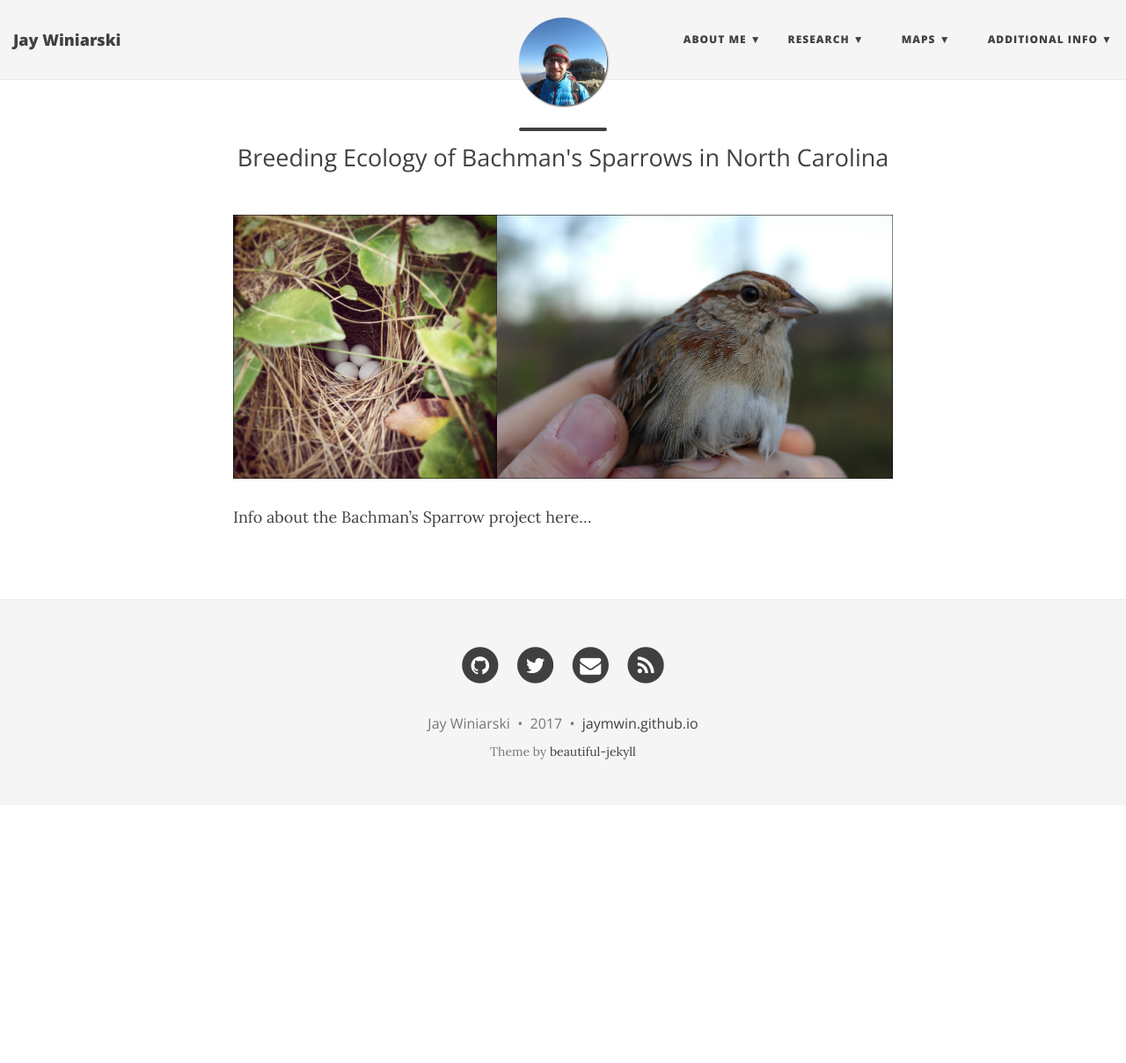
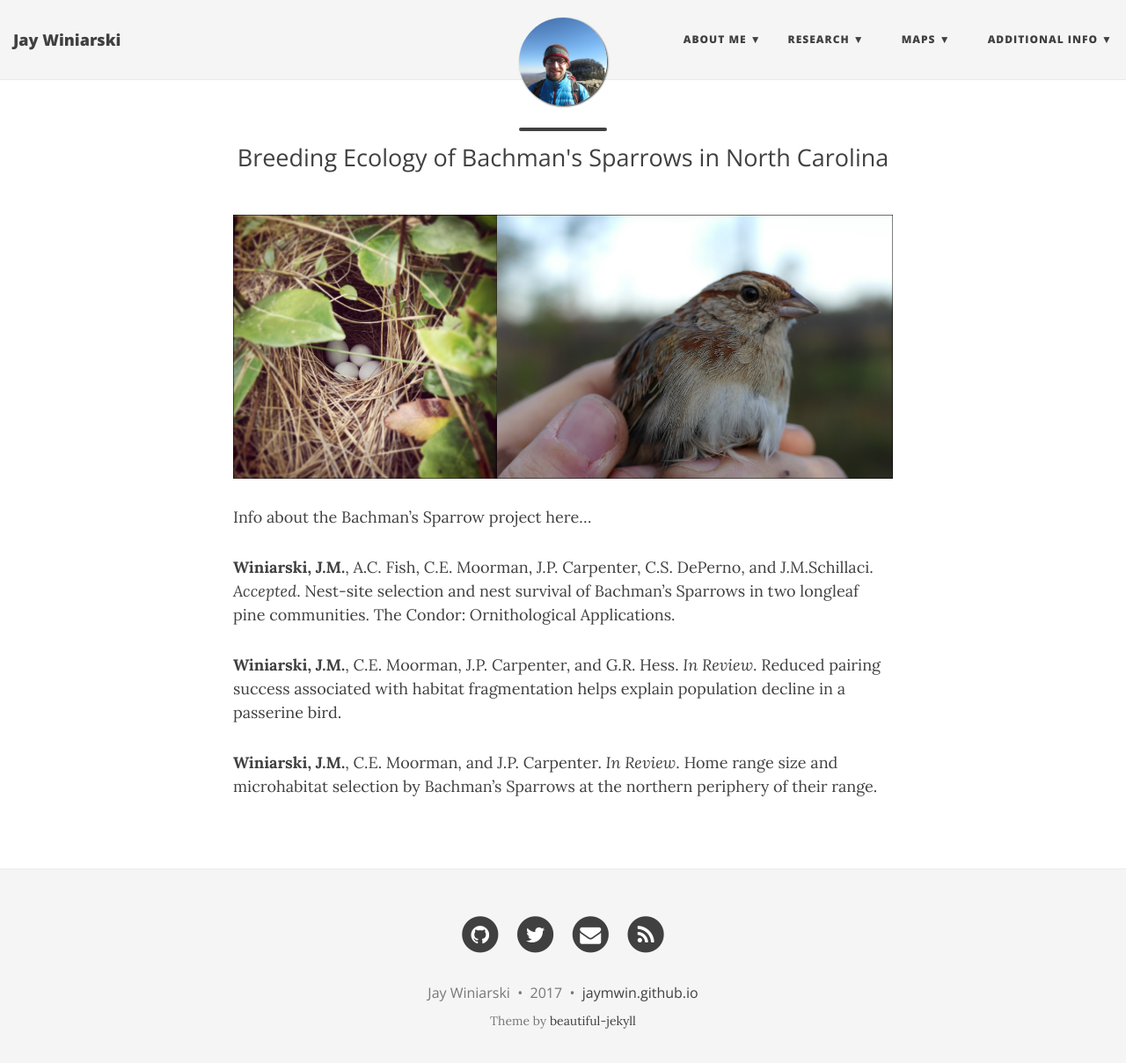
Before and after one commit to jaymwin/jaymwin.github.io, a Jekyll site: the page built from bacs_project.md, in a window 1280 px wide and 1221 px high. Shown: the top 1208 px of the window at 88% size. Built offline with Jekyll 4.4.1, drawn with Linux system fonts in a browser that asks for light colours; nearby versions of some CDN libraries.

Commit message:
Update bacs_project.md

```diff
--- a/bacs_project.md
+++ b/bacs_project.md
@@ -7,3 +7,9 @@ subtitle: "Breeding Ecology of Bachman's Sparrows in North Carolina"
 ![BACS photo](/img/bacs_research.jpeg)
 
 Info about the Bachman's Sparrow project here...
+
+**Winiarski, J.M.**, A.C. Fish, C.E. Moorman, J.P. Carpenter, C.S. DePerno, and J.M.Schillaci. *Accepted*. Nest-site selection and nest survival of Bachman’s Sparrows in two longleaf pine communities. The Condor: Ornithological Applications.
+
+**Winiarski, J.M.**, C.E. Moorman, J.P. Carpenter, and G.R. Hess. *In Review*. Reduced pairing success associated with habitat fragmentation helps explain population decline in a passerine bird.
+
+**Winiarski, J.M.**, C.E. Moorman, and J.P. Carpenter. *In Review*. Home range size and microhabitat selection by Bachman’s Sparrows at the northern periphery of their range.
```
